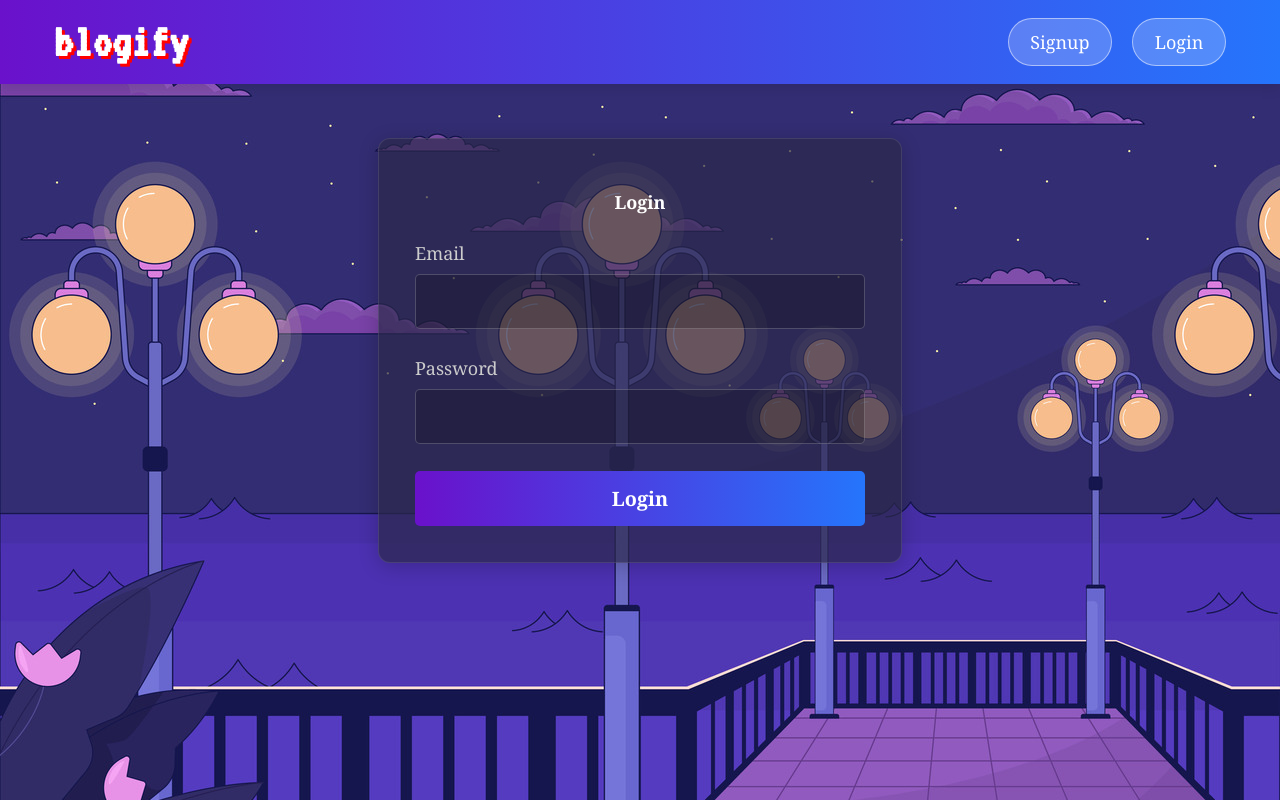
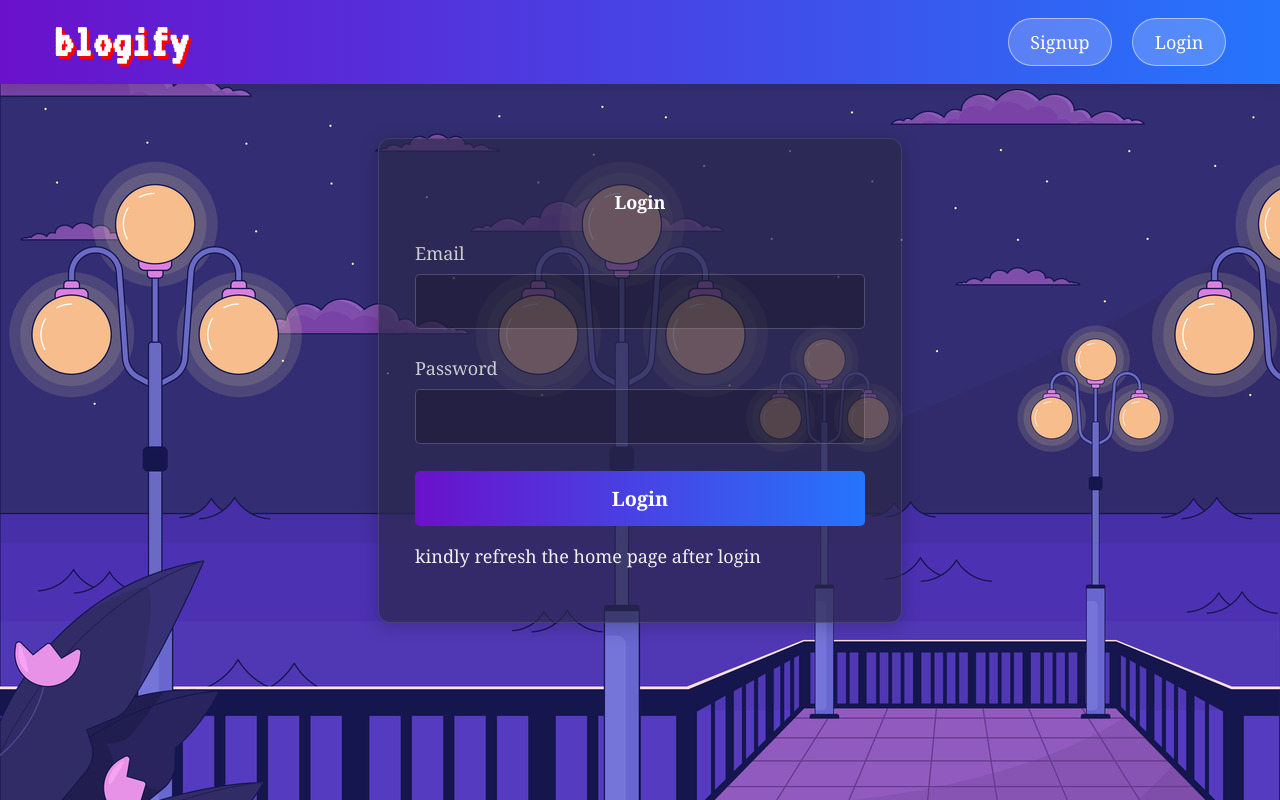
Before and after one commit to SanjayS1ngh/BlogifyFrontend, a React (Vite) app: page /user/login in a window 1280 px wide. Built offline with nearby package versions, Linux system fonts and the light colour scheme.

Commit message:
Add files via upload

```diff
--- a/src/pages/LoginPage.jsx
+++ b/src/pages/LoginPage.jsx
@@ -71,6 +71,7 @@ localStorage.setItem("username", data.username);
         </div>
         {error && <p className="error-message">{error}</p>}
         <button type="submit" className="form-button">Login</button>
+        <p>kindly refresh the home page after login</p>
       </form>
     </div>
   );
```
